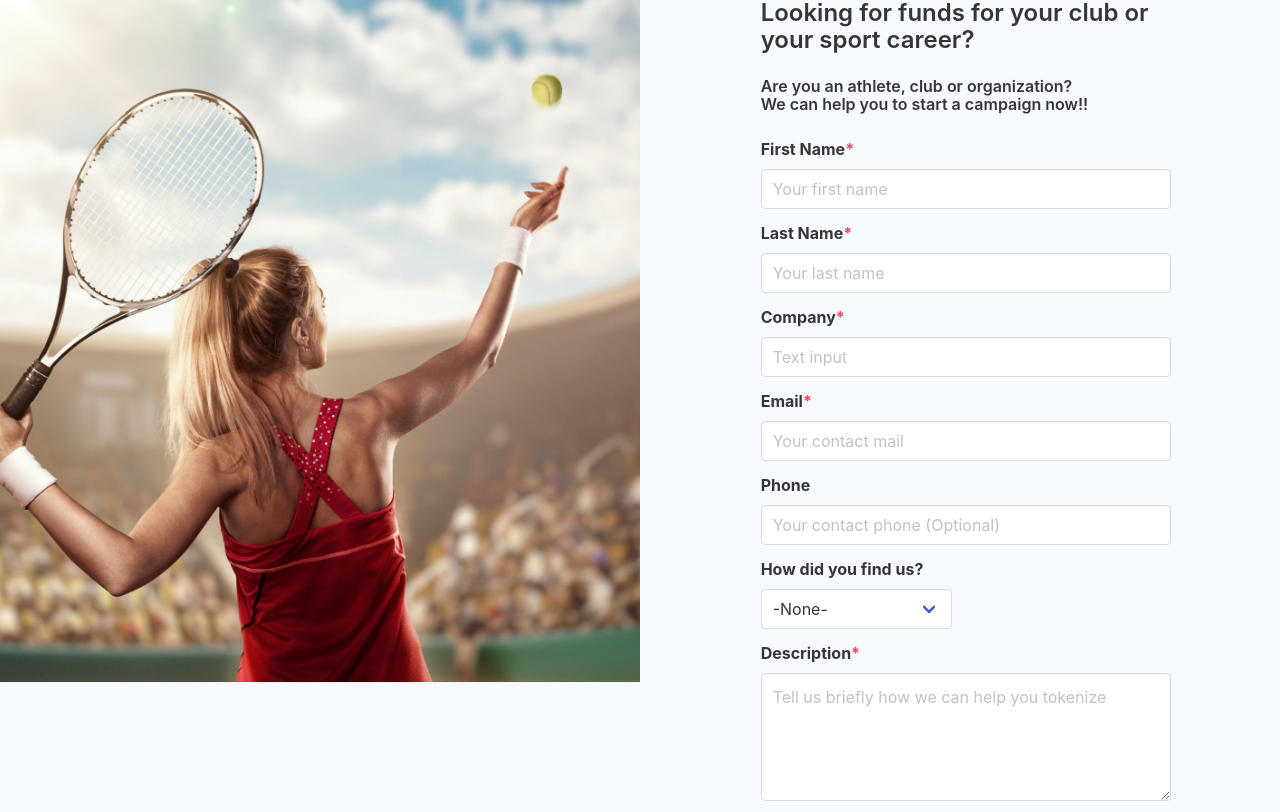
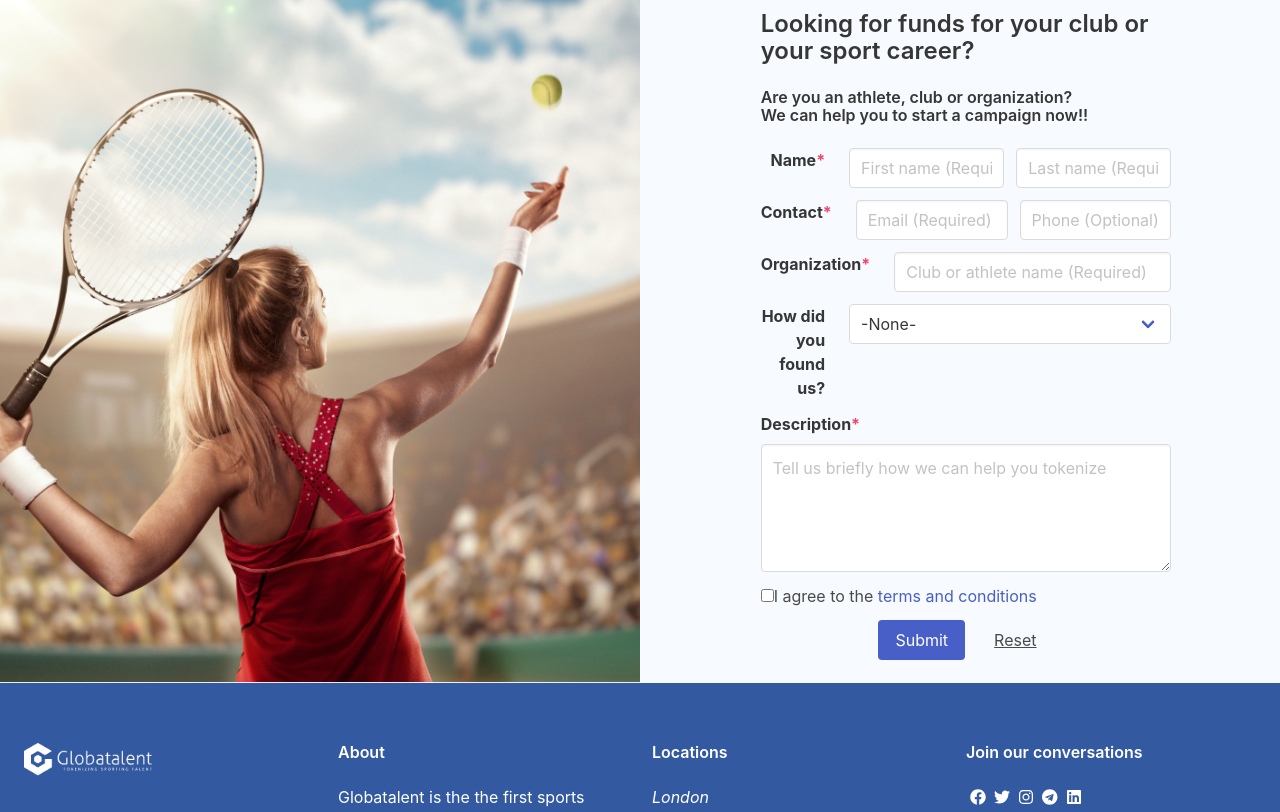
Before and after one commit to Globatalent/landing, a React (Create React App) app: page / in a window 1280 px wide. Shown: the part 1458-2270 px from the top of the page. Built offline with nearby package versions, Linux system fonts and the light colour scheme.

Commit message:
added icons and redesigned form

```diff
--- a/package.json
+++ b/package.json
@@ -3,6 +3,8 @@
   "version": "1.0.0",
   "homepage": "https://landing.globatalent.com/",
   "dependencies": {
+    "@fortawesome/free-brands-svg-icons": "^5.6.3",
+    "@fortawesome/react-fontawesome": "^0.1.4",
     "bulma": "^0.7.2",
     "gh-pages": "^2.0.1",
     "node-sass": "^4.11.0",
--- a/src/components/CTA.js
+++ b/src/components/CTA.js
@@ -4,13 +4,13 @@ import cta from '../assets/img/cta.png'
 class CTA extends Component {
   render() {
     return (
-      <section id="contact" className="section columns is-paddingless is-large" style={{ backgroundColor: "#f7faff" }}>
+      <section id="contact" className="section columns is-vcentered is-paddingless is-large" style={{ backgroundColor: "#f7faff" }}>
         <figure className="image is-half column is-paddingless">
-          <img src={cta} className="is-fullheight" alt=""/>
+          <img src={cta} className="is-fullheight" alt="" />
         </figure>
         <div className="column is-1"></div>
 
-        <form className="column is-4 is-vcentered" action='https://crm.zoho.com/crm/WebToLeadForm' name='WebToLeads3718183000000277001' method='POST'>
+        <form className="column is-4" action='https://crm.zoho.com/crm/WebToLeadForm' name='WebToLeads3718183000000277001' method='POST'>
           <h2 className="title is-4">Looking for funds for your club or your sport career?</h2>
           <p className="title is-6">Are you an athlete, club or organization? <br /> We can help you to start a campaign now!!</p>
           <input type='hidden' name='xnQsjsdp' value='26ded01eee3cbb74693abaeee34e2f8acbb50ca314ea68813ba8b57665b4dc48' />
@@ -20,45 +20,65 @@ class CTA extends Component {
           <input type='hidden' name='returnURL' value='https://market.globatalent.com' />
           <input type='hidden' name='LEADCF1' value='B2B' />
 
+          <div className="field is-horizontal">
+            <div className="field-label">
+              <label className="label">Name<span className="has-text-danger">*</span></label>
+            </div>
+            <div className="field-body">
             <div className="field">
-            <label className="label">First Name<span className="has-text-danger">*</span></label>
               <div className="control">
-              <input className="input" required type="text" placeholder="Your first name" maxLength='40' name='First Name' />
+                <input className="input" required type="text" placeholder="First name (Required)" maxLength='40' name='First Name' />
               </div>
             </div>
 
             <div className="field">
-            <label className="label">Last Name<span className="has-text-danger">*</span></label>
               <div className="control">
-              <input className="input" required type="text" placeholder="Your last name" maxLength='80' name='Last Name' />
+                <input className="input" required type="text" placeholder="Last name (Required)" maxLength='80' name='Last Name' />
+              </div>
+            </div>
+            </div>
+          </div>
+
+          <div className="field is-horizontal">
+            <div className="field-label">
+              <label className="label">Contact<span className="has-text-danger">*</span></label>
+            </div>
+            <div className="field-body">
+            <div className="field">
+              <div className="control">
+              <input className="input" required type="email" maxLength='100' name='Email' placeholder="Email (Required)" />
               </div>
             </div>
 
             <div className="field">
-            <label className="label">Company<span className="has-text-danger">*</span></label>
               <div className="control">
-              <input className="input" required type="text" placeholder="Text input" maxLength='100' name='Company' />
+              <input className="input" type="tel" placeholder="Phone (Optional)" maxLength='30' name='Phone' />
+              </div>
+            </div>
             </div>
           </div>
 
+          <div className="field is-horizontal">
+            <div className="field-label">
+              <label className="label">Organization<span className="has-text-danger">*</span></label>
+            </div>
+            <div className="field-body">
             <div className="field">
-            <label className="label">Email<span className="has-text-danger">*</span></label>
               <div className="control">
-              <input className="input" required type="email" maxLength='100' name='Email' placeholder="Your contact mail" />
+              <input className="input" required type="text" placeholder="Club or athlete name (Required)" maxLength='100' name='Company' />
+              </div>
+            </div>
             </div>
           </div>
 
+          <div className="field is-horizontal">
+            <div className="field-label">
+              <label className="label">How did you found us?</label>
+            </div>
+            <div className="field-body">
             <div className="field">
-            <label className="label">Phone</label>
               <div className="control">
-              <input className="input" type="tel" placeholder="Your contact phone (Optional)" maxLength='30' name='Phone' />
-            </div>
-          </div>
-
-          <div className="field">
-            <label className="label">How did you find us?</label>
-            <div className="control">
-              <div className="select">
+              <div className="select is-fullwidth">
                 <select name='Lead Source'>
                   <option value='-None-'>-None-</option>
                   <option value='Advertisement'>Advertisement</option>
@@ -87,6 +107,8 @@ class CTA extends Component {
               </div>
               </div>
             </div>
+            </div>
+          </div>
 
           <div className="field">
             <label className="label">Description<span className="has-text-danger">*</span></label>
@@ -99,7 +121,7 @@ class CTA extends Component {
             <div className="control">
               <label className="checkbox">
                 <input autoComplete='off' required type='checkbox' name='privacyTool' />
-                I agree to the <a href="#">terms and conditions</a>
+                I agree to the <a href="#terms">terms and conditions</a>
               </label>
             </div>
           </div>
--- a/src/components/Footer.js
+++ b/src/components/Footer.js
@@ -1,5 +1,7 @@
 import React, { Component } from "react";
 import logo from '../assets/img/logo.png';
+import { faTwitter, faFacebook, faTelegram, faInstagram, faLinkedin } from "@fortawesome/free-brands-svg-icons";
+import { FontAwesomeIcon } from "@fortawesome/react-fontawesome";
 
 class Footer extends Component {
   render() {
@@ -27,11 +29,11 @@ class Footer extends Component {
         <section className="column">
           <h3 className="title is-6 has-text-white">Join our conversations</h3>
           <ul className="is-flex">
-        <li><a href="https://www.facebook.com/globatalent.official" className="icon"></a></li>
-          <li><a href="https://twitter.com/globatalent" className="icon"></a></li>
-          <li><a href="https://www.instagram.com/globatalent/" className="icon"></a></li>
-          <li><a href="https://t.me/globatalent/" className="icon"></a></li>
-          <li><a href="https://linkedin.com/company/globatalent" className="icon"></a></li>
+            <li><a href="https://www.facebook.com/globatalent.official" className="icon has-text-white"><FontAwesomeIcon icon={faFacebook} /></a></li>
+            <li><a href="https://twitter.com/globatalent" className="icon has-text-white"><FontAwesomeIcon icon={faTwitter} /></a></li>
+            <li><a href="https://www.instagram.com/globatalent/" className="icon has-text-white"><FontAwesomeIcon icon={faInstagram} /></a></li>
+            <li><a href="https://t.me/globatalent/" className="icon has-text-white"><FontAwesomeIcon icon={faTelegram} /></a></li>
+            <li><a href="https://linkedin.com/company/globatalent" className="icon has-text-white"><FontAwesomeIcon icon={faLinkedin} /></a></li>
           </ul>
           <small>&copy; {(new Date().getFullYear())} Globatalent, All rights reserved</small>
         </section>
```
Also changed, not shown: 1 other file (tests, documents, lock files or other folders). Lines whose indentation alone changed are shown as unchanged.
